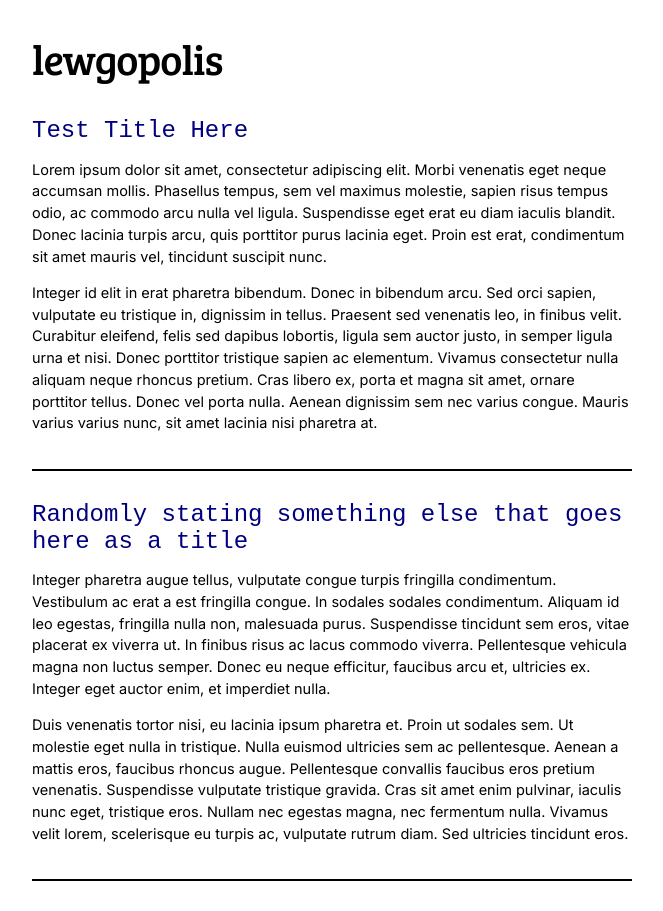
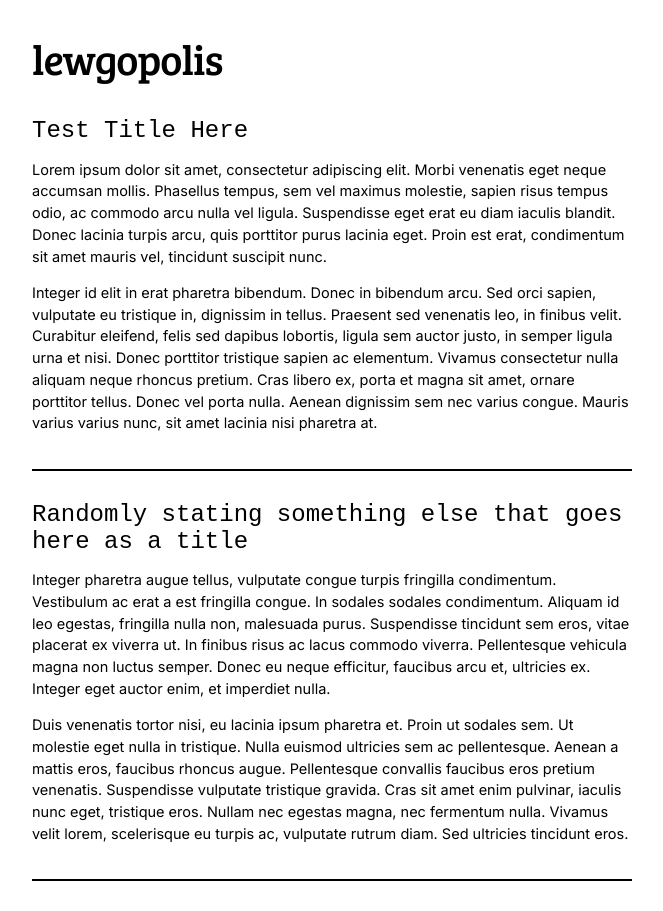
Before and after one commit to lewgopolis/lewgopolis.github.io, a plain HTML site: page index.html in a window 1280 px wide. Shown: the whole page, without its empty margins (6-669 px from the left). Drawn offline with Linux system fonts and the light colour scheme; a web font is replaced by a local one.

Commit message:
Update main.css

```diff
--- a/css/main.css
+++ b/css/main.css
@@ -20,7 +20,6 @@ letter-spacing:-1px;
 .header {
 font-family: 'Syne Mono', monospace;
 font-size: 24px;
-color:#000080;
 margin-top:30px;
 }
 
```
